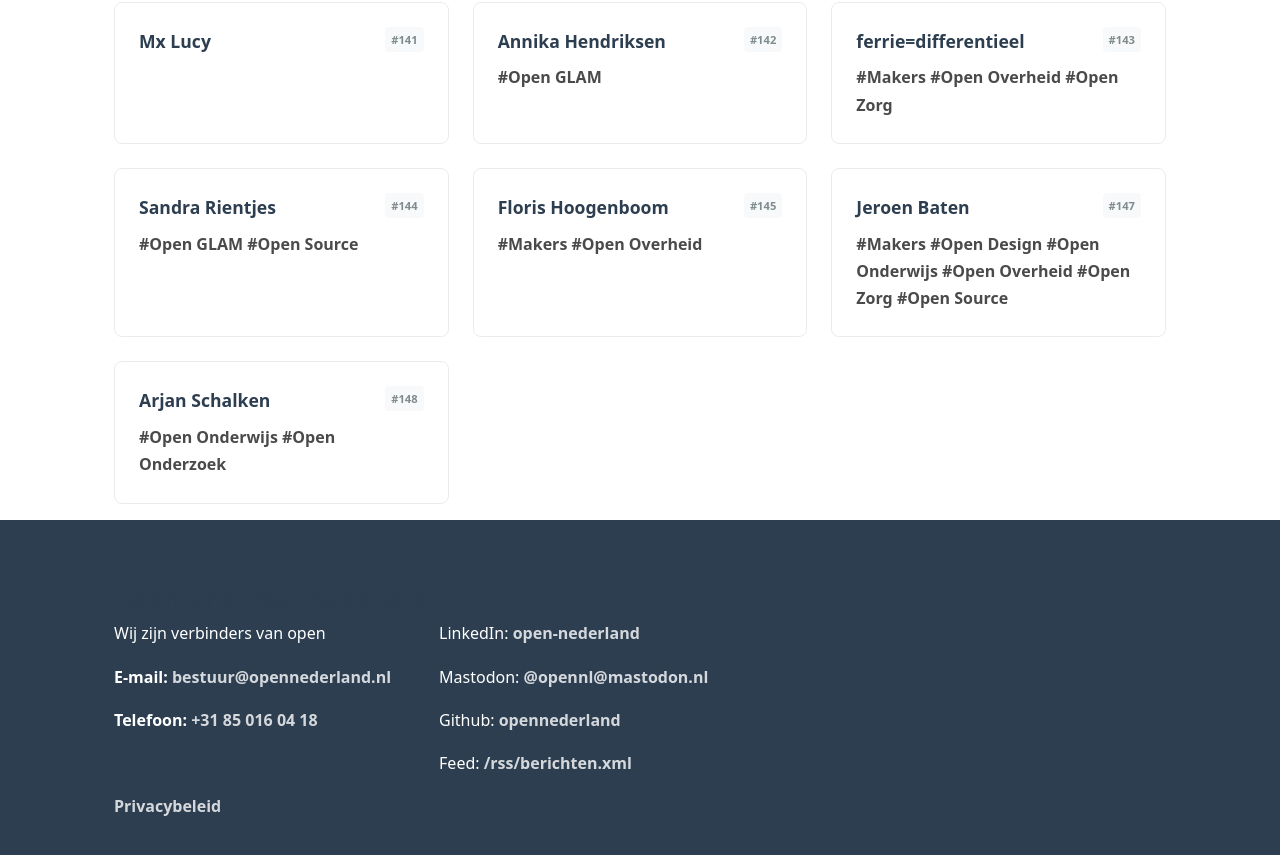
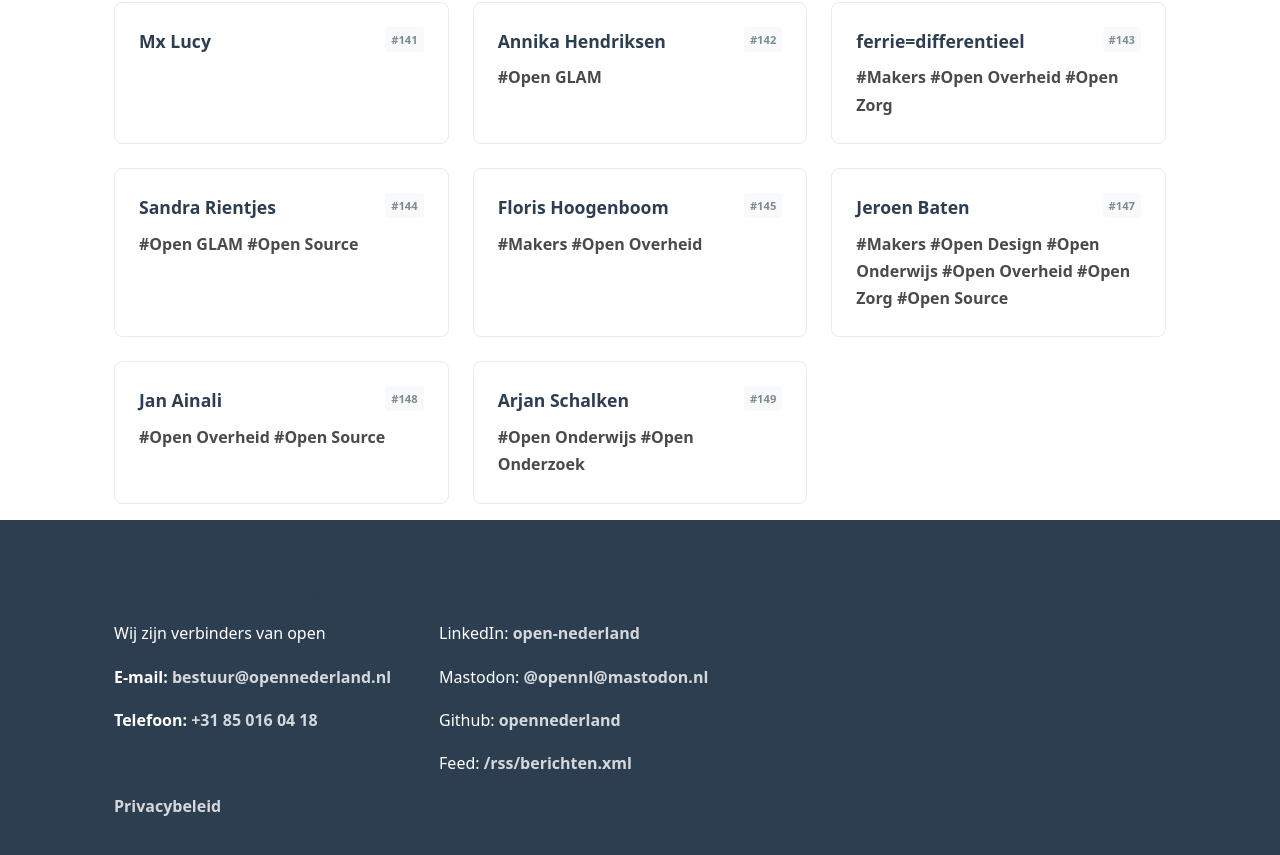
Before and after one commit to opennederland/www.opennederland.nl, a Jekyll site: the page built from pages/personen.md, in a window 1280 px wide and 900 px high, scrolled down 7090 px. Shown: the top 855 px of the window. Built offline with Jekyll 4.4.1, drawn with Linux system fonts in a browser that asks for light colours.

Commit message:
Updates leden

```diff
--- a/_members/personen/Arjan_Schalken.md
+++ b/_members/personen/Arjan_Schalken.md
@@ -5,7 +5,7 @@
 tags: ["Open Onderwijs", "Open Onderzoek"]
 organisaties: SURF
 type: persoon
-lidnummer: 148
+lidnummer: 149
 lid open nederland: Ja
-Lid Creative Commons Network: Ja
+Lid Creative Commons Network: Nee
 ---
--- /dev/null
+++ b/_members/personen/Jan_Ainali.md
@@ -0,0 +1,11 @@
+---
+title: Jan Ainali
+website:
+image:
+tags: ["Open Overheid", "Open Source"]
+organisaties:
+type: persoon
+lidnummer: 148
+lid open nederland: Ja
+Lid Creative Commons Network: Ja
+---
```
